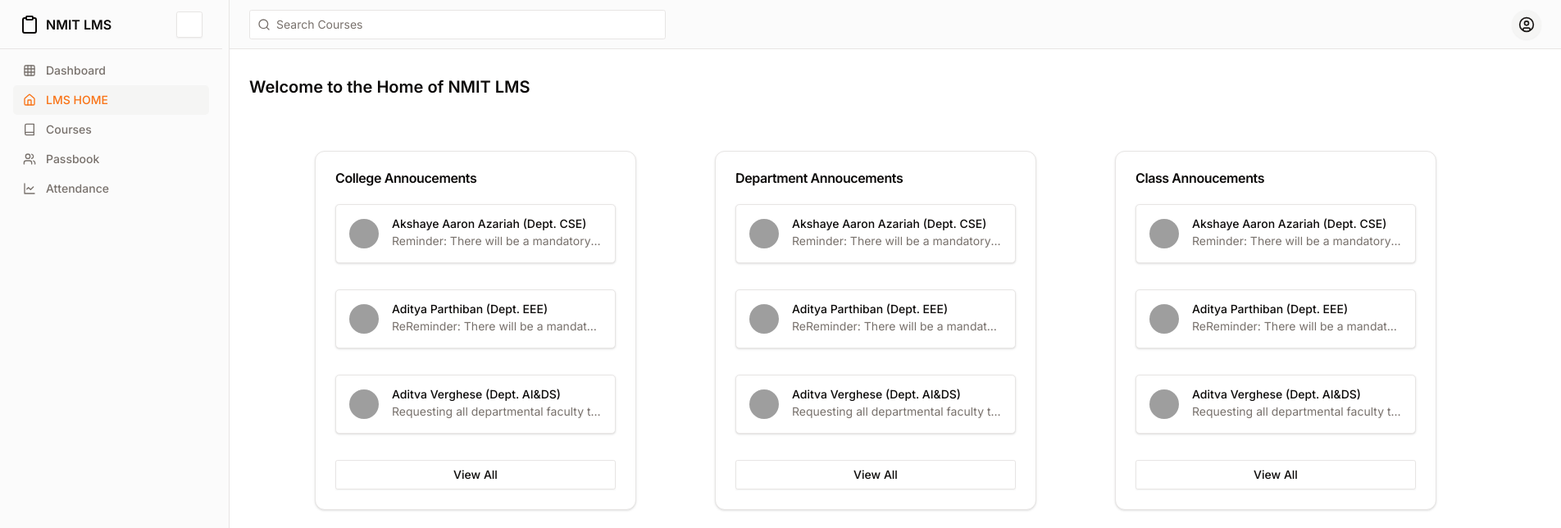
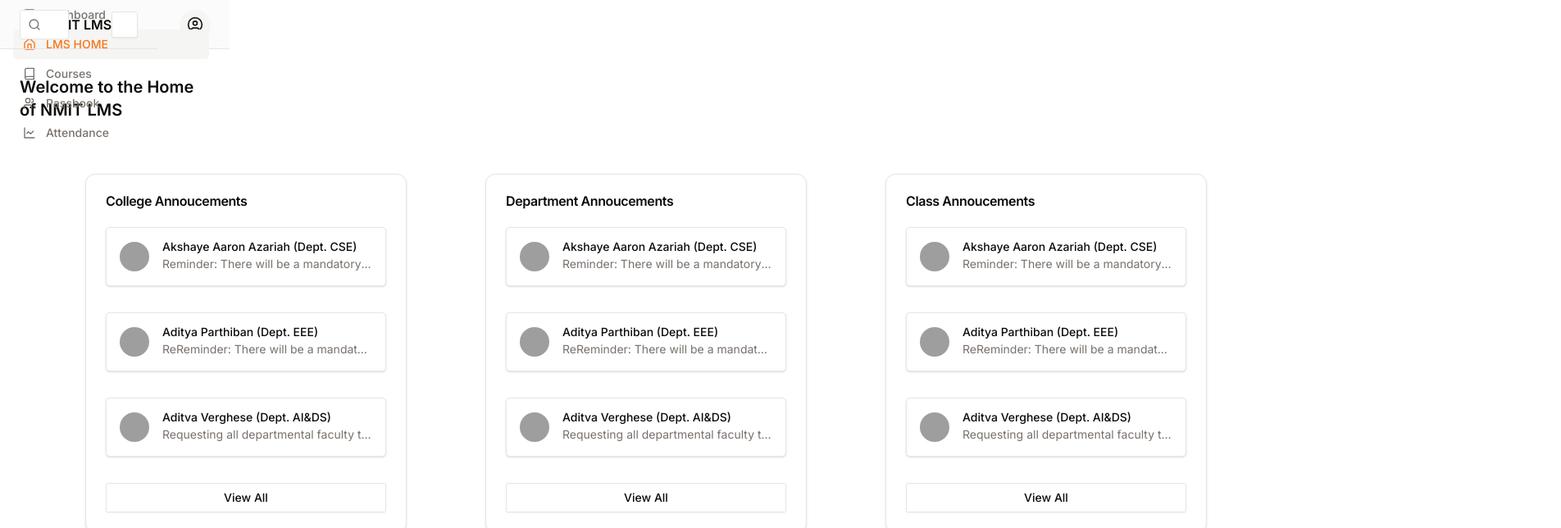
Before and after one commit to 1Aditya7/challk, a Next.js app in the folder challk/: page /home in a window 1280 px wide. Shown: the top 644 px of the page at 82% size, 1904 px wide, since content can reach past the window. Built offline with nearby package versions, Linux system fonts and the light colour scheme; grey boxes are pictures that could not be loaded.

Commit message:
lms home

```diff
--- a/challk/src/app/home/page.tsx
+++ b/challk/src/app/home/page.tsx
@@ -41,10 +41,10 @@
 
 function Dashboard() {
   return (
-    <div className="grid min-h-screen w-full md:grid-cols-[220px_1fr] lg:grid-cols-[280px_1fr]">
-      <div className="hidden border-r bg-muted/40 md:block ">
+    <div className="grid min-h-screen w-full md:grid-cols-[220px_1fr] lg:grid-cols-[280px_1fr] fixed">
+      <div className="hidden border-r bg-muted/40 md:block fixed ">
         <div className="flex h-full max-h-screen flex-col gap-2 fixed">
-          <div className="flex h-14 items-center border-b px-4 lg:h-[60px] lg:px-6">
+          <div className="flex h-14 items-center border-b px-4 lg:h-[60px] lg:px-6 fixed">
             <Link href="/" className="flex items-center gap-2 font-semibold">
               <Clipboard className="h-6 w-6" />
               <span className="">NMIT LMS</span>
```
